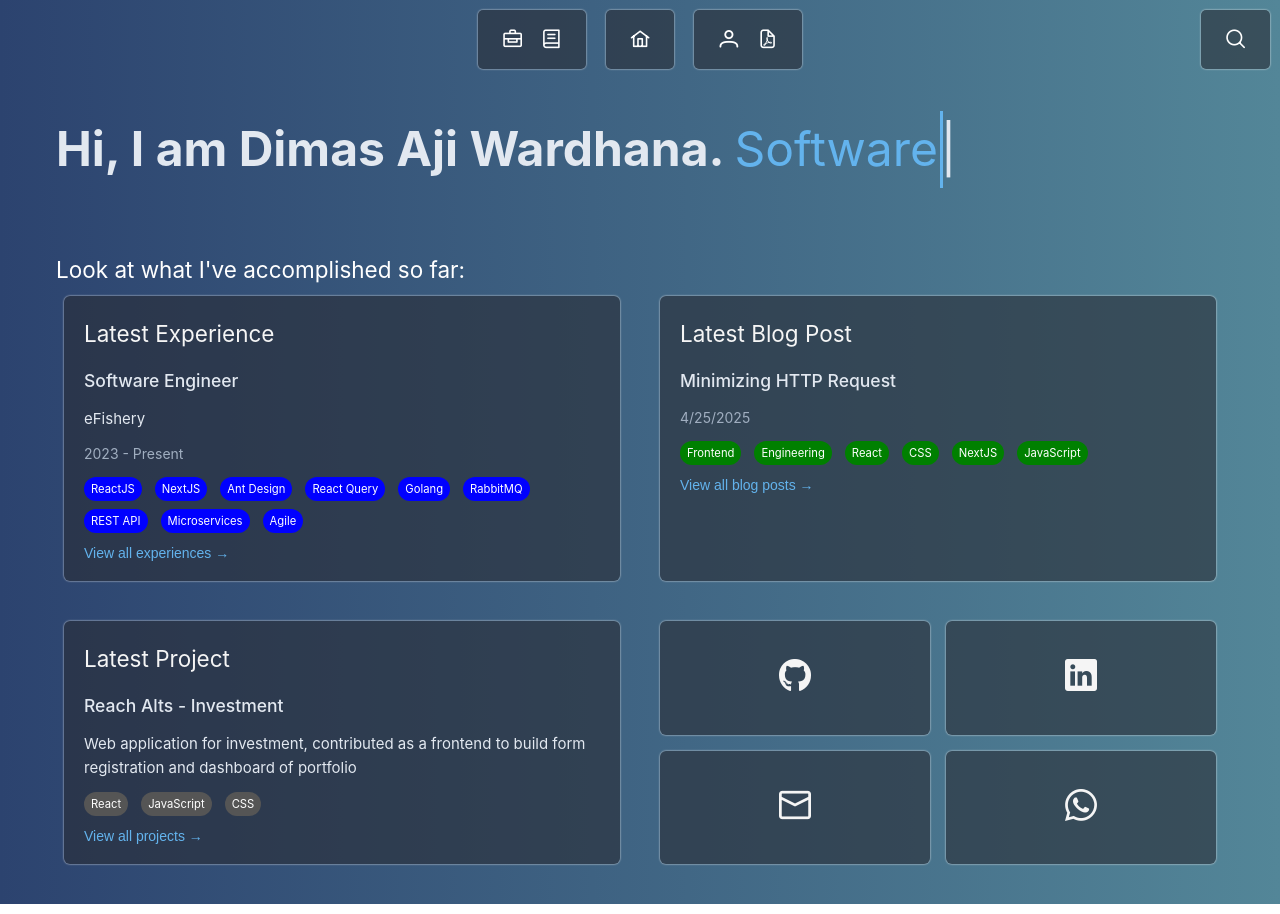
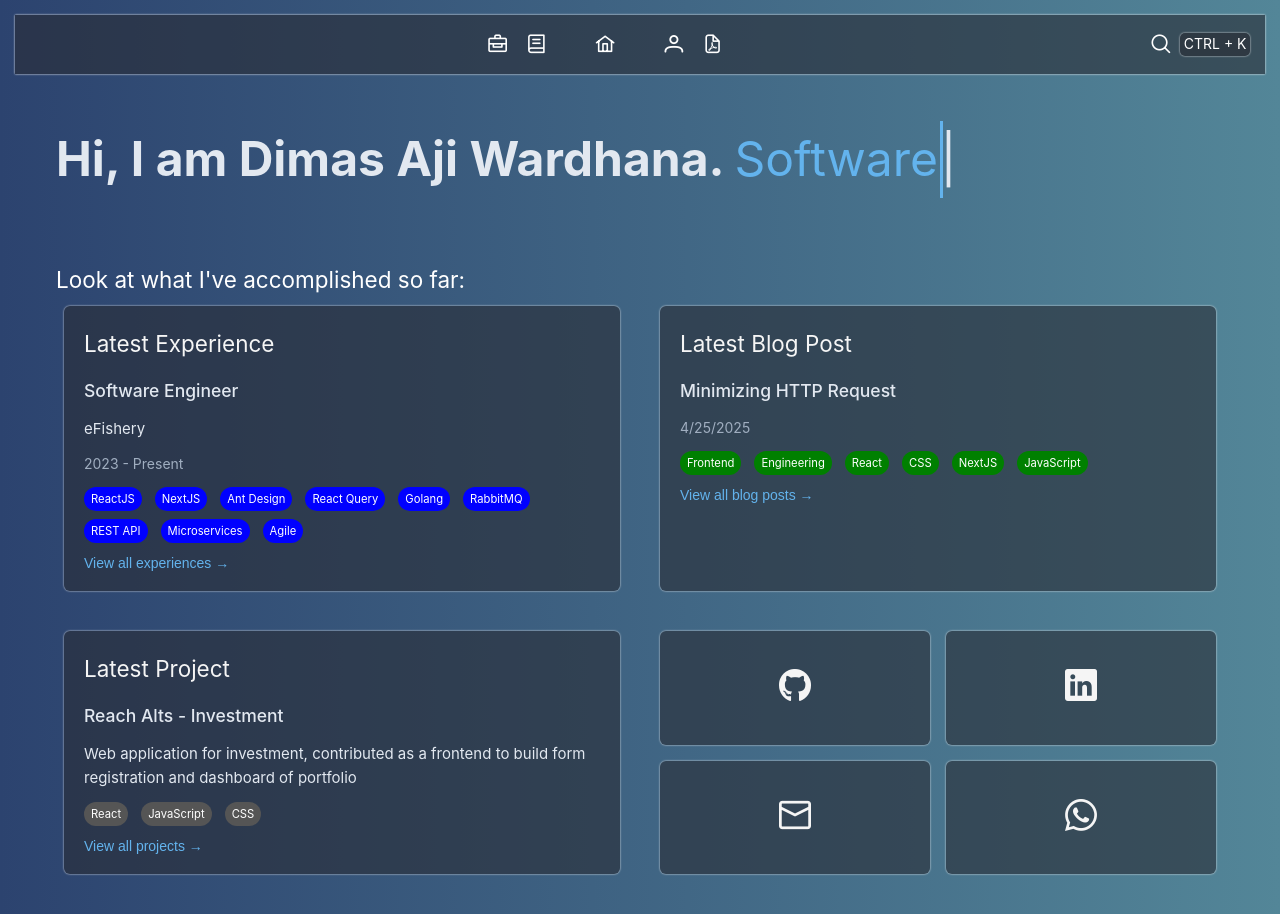
Before and after one commit to dimasawardhana/portfolio, a Vue app: page / in a window 1280 px wide. Built offline with nearby package versions, Linux system fonts and the light colour scheme.

Commit message:
add: kbar, refine navbar

```diff
--- a/src/components/About/MyExperience.vue
+++ b/src/components/About/MyExperience.vue
@@ -63,13 +63,11 @@ const handleNavigate = (index: number) => {
   height: 0px;
 }
 .experience-container::-webkit-scrollbar-thumb {
-  background-color: #888;
   border-radius: 15px;
   width: 0px;
 }
 .experience-container::-webkit-scrollbar-thumb:hover {
-  background-color: #555;
-  height: 10px;
+  height: 0px;
 }
 .experience-item {
   scroll-snap-align: start;
--- a/src/components/NavbarLinks.vue
+++ b/src/components/NavbarLinks.vue
@@ -1,58 +1,221 @@
 <script lang="ts" setup>
 import router from '@/router'
-import { onUpdated, ref, watch } from 'vue'
+import { computed, nextTick, ref, useTemplateRef, watch } from 'vue'
 import { useRoute } from 'vue-router'
 
-const isActive = ref(true)
+// type
+interface KBarItem {
+  label: string
+  type: string
+  onClick: (payload: MouseEvent) => void
+}
+
+const navActive = ref(true)
 const isInDashboard = ref(true)
+const searchText = ref('')
+const searchRef = useTemplateRef('searchRef')
+const route = useRoute()
+
+const items: KBarItem[] = [
+  {
+    label: 'Dashboard',
+    type: 'Navigation',
+    onClick: () => {
+      router.replace('/')
+      navActive.value = true
+    },
+  },
+  {
+    label: 'About',
+    type: 'Navigation',
+    onClick: () => {
+      router.replace('/about')
+      navActive.value = true
+    },
+  },
+  {
+    label: 'Blog',
+    type: 'Navigation',
+    onClick: () => {
+      router.replace('/blog')
+      navActive.value = true
+    },
+  },
+  {
+    label: 'Project',
+    type: 'Navigation',
+    onClick: () => {
+      router.replace('/project')
+      navActive.value = true
+    },
+  },
+]
+const searchItems = computed(() =>
+  items.filter((_item) => _item.label.toLowerCase().includes(searchText.value.toLowerCase())),
+)
 
 function toggleNav() {
-  isActive.value = !isActive.value
+  const searchActive = navActive.value === true
+  navActive.value = !navActive.value
+  if (searchActive) {
+    nextTick(() => {
+      searchRef.value?.focus()
+    })
   }
-const route = useRoute()
+}
 
 watch(
   () => route.fullPath,
   (newPath) => {
-    console.log(newPath)
     isInDashboard.value = true
     if (newPath !== '/') isInDashboard.value = false
   },
 )
+
+document.addEventListener('keydown', function (event) {
+  if ((event.metaKey || event.ctrlKey) && event.key === 'k') {
+    event.preventDefault()
+    // Your code to execute when Cmd + K is pressed
+    toggleNav()
+  }
+})
 </script>
 
 <template>
-  <div class="navbar">
-    <div class="nav" :class="{ hide: isInDashboard }">
+  <div :class="{ overlay: !navActive }">
+    <nav class="navbar">
+      <div class="nav" :class="{ hide: isInDashboard || !navActive }">
         <a @click="router.back()" title="Back"><i class="pi pi-arrow-left"></i></a>
       </div>
-    <div class="topbar">
+      <div v-if="navActive" class="topbar">
         <nav class="nav left">
-        <RouterLink to="/project" title="Projects"><i class="pi pi-briefcase"></i></RouterLink>
+          <div class="item">
+            <RouterLink to="/project" title="Projects">
+              <i class="pi pi-briefcase"></i>
+              <div class="label">Projects</div>
+            </RouterLink>
+          </div>
+          <div class="item">
             <RouterLink to="/blog" title="Blog"><i class="pi pi-book"></i></RouterLink>
+            <div class="label">Blog</div>
+          </div>
         </nav>
         <nav class="nav mid">
+          <div class="item">
             <RouterLink to="/" title="Dashboard"><i class="pi pi-home"></i></RouterLink>
+            <div class="label">Dashboard</div>
+          </div>
         </nav>
         <nav class="nav right">
+          <div class="item">
             <RouterLink to="/about" title="About Me"><i class="pi pi-user"></i></RouterLink>
-        <a href="/Dimas_Aji_Wardhana_-_Software_Engineer.pdf" target="_blank" title="Download CV">
+            <div class="label">About Me</div>
+          </div>
+          <div class="item">
+            <a
+              ref="cv"
+              href="/Dimas_Aji_Wardhana_-_Software_Engineer.pdf"
+              target="_blank"
+              title="Download CV"
+            >
               <i class="pi pi-file-pdf"></i>
             </a>
+            <div class="label">CV</div>
+          </div>
         </nav>
       </div>
+      <div class="search" v-else>
+        <input ref="searchRef" class="searchInput" v-model="searchText" />
+      </div>
       <div class="nav">
-      <a title="Search">
+        <a v-if="navActive" title="Search" @click="toggleNav" class="searchBtn">
           <i class="pi pi-search"></i>
+          <div class="cmd">CTRL + K</div>
         </a>
+        <a v-else @click="toggleNav" title="close"><i class="pi pi-times"></i></a>
       </div>
+    </nav>
+    <main v-if="!navActive" class="searchContent">
+      <div v-if="searchItems.length === 0" class="notFoundItem">Search not found</div>
+      <div v-for="item in searchItems" class="searchItem" @click="item.onClick">
+        {{ item.type }}: {{ item.label }}
+      </div>
+    </main>
   </div>
 </template>
 
 <style scoped>
+.overlay {
+  position: fixed;
+  inset: 0;
+  background: rgba(0, 0, 0, 0.75);
+  z-index: 1000;
+}
+.cmd {
+  background-color: rgb(40, 44, 52, 0.6);
+  box-shadow: whitesmoke 0px 0px 2px;
+  padding: 0 0.25em;
+  border-radius: 5px;
+  font-size: 14px;
+  align-self: center;
+}
+.searchBtn {
+  display: flex;
+}
+.searchContent {
+  display: flex;
+  flex-wrap: wrap;
+  align-items: center;
+}
+.searchItem {
+  flex: 0 0 100%;
+  padding: 1em;
+  font-size: 20px;
+}
+.searchItem:hover {
+  cursor: pointer;
+  border: 1px solid #333;
+  background-color: #333;
+  box-shadow: 0 4px 8px rgba(0, 0, 0, 0.2);
+  transform: translateY(-10px);
+}
+.notFoundItem {
+  margin: auto;
+  padding: 2em;
+  font-size: 20px;
+}
+.search {
+  flex: 1;
+  display: flex;
+  justify-content: center;
+  align-items: center;
+  padding: 0.4em;
+  animation: slide-in-left 0.5s;
+}
+.searchInput {
+  padding: 10px;
+  width: 100%;
+  border-radius: 5px;
+}
+
 .navbar {
   display: flex;
   justify-content: space-between;
+  margin: 15px;
+  background-color: rgb(40, 44, 52, 0.6);
+  box-shadow: whitesmoke 0px 0px 2px;
+}
+.item {
+  display: flex;
+  flex-direction: row;
+  justify-content: center;
+  align-items: center;
+}
+.item .label {
+  display: none;
+}
+.item:hover .label {
+  display: flex;
 }
 .hide {
   visibility: hidden;
@@ -63,7 +226,7 @@ watch(
   top: 0;
   grid-template-columns: 1fr auto 1fr;
   align-items: center;
-  animation: fall-in 0.7s;
+  animation: slide-in-right 0.7s;
 }
 .mid {
   z-index: 2;
@@ -91,13 +254,9 @@ watch(
   opacity: 0;
 }
 .nav {
-  margin: 10px;
+  border-radius: 5px;
   display: flex;
   width: fit-content;
-  background-color: rgb(40, 44, 52, 0.6);
-  padding: 5px 15px;
-  border-radius: 5px;
-  box-shadow: whitesmoke 0px 0px 2px;
   padding: 1em;
   transition: all 0.3s ease;
 }
@@ -110,8 +269,12 @@ watch(
   transition: rotate 0.3s;
 }
 
-.nav a i:hover {
+.nav a:hover {
+  display: flex;
+  i,
+  .label {
     color: var(--primary-color);
+  }
 }
 
 .nav .rotating-icon:hover {
@@ -127,11 +290,30 @@ watch(
   .nav i {
     font-size: 1em;
   }
+  .search {
+    padding: 0.5em;
+  }
+  .searchInput {
+    padding: 5px;
+  }
+  .searchBtn {
+    .cmd {
+      display: none;
+    }
+  }
 }
 
-@keyframes fall-in {
+@keyframes slide-in-right {
   0% {
-    transform: translateY(-100%);
+    transform: translateX(-100%);
+  }
+  100% {
+    transform: translateX(0);
+  }
+}
+@keyframes slide-in-left {
+  0% {
+    transform: translateY(-10%);
   }
   100% {
     transform: translateY(0);
--- a/src/views/AboutView.vue
+++ b/src/views/AboutView.vue
@@ -5,7 +5,7 @@ import AboutMe from '@/components/About/AboutMe.vue'
 import MyExperience from '@/components/About/MyExperience.vue'
 import SkillSet from '@/components/About/SkillSet.vue'
 
-const topbarHeight = `${document.querySelector('.topbar')?.scrollHeight || 0}px`
+const topbarHeight = `${document.querySelector('.navbar')?.scrollHeight || 0}px`
 </script>
 
 <template>
@@ -31,7 +31,7 @@ const topbarHeight = `${document.querySelector('.topbar')?.scrollHeight || 0}px`
 .section {
   display: grid;
   grid-template-columns: auto;
-  grid-template-rows: calc(100vh - v-bind(topbarHeight));
+  grid-template-rows: calc(100vh - calc(v-bind(topbarHeight) + 30px));
 }
 @media (min-width: 768px) {
   .section {
--- a/src/views/PostDetailView.vue
+++ b/src/views/PostDetailView.vue
@@ -25,6 +25,10 @@ const post = ref<IBlog>({
 })
 
 const postContent = ref<string>('') // initialize as empty string
+
+const isMobileScreen = window.matchMedia('(max-width: 767px)').matches
+
+const tags = isMobileScreen ? post.value.tags.slice(0, 2) : post.value.tags
 
 const files = import.meta.glob('@/assets/posts/*.md', { query: '?raw' }) // import as raw text
 
@@ -78,11 +82,11 @@ function changeLang(lang: 'ID' | 'EN') {
 </script>
 
 <template>
-  <ContentContainer id="post-detail" :title="post.title" section-style="margin: 5em">
+  <ContentContainer id="post-detail" :title="post.title" section-style="margin: 2em">
     <div v-if="post">
       <div class="meta">
         <div class="tags">
-          <span v-for="tag in post.tags" :key="tag" class="badge">{{ tag }}</span>
+          <span v-for="tag in tags" :key="tag" class="badge">{{ tag }}</span>
         </div>
         <div class="lang">
           <div
@@ -120,7 +124,7 @@ code {
   font-size: 105%;
 }
 img {
-  max-width: 100%;
+  max-width: 100% !important;
   height: auto;
 }
 .meta {
```
Lines whose indentation alone changed are shown as unchanged.
